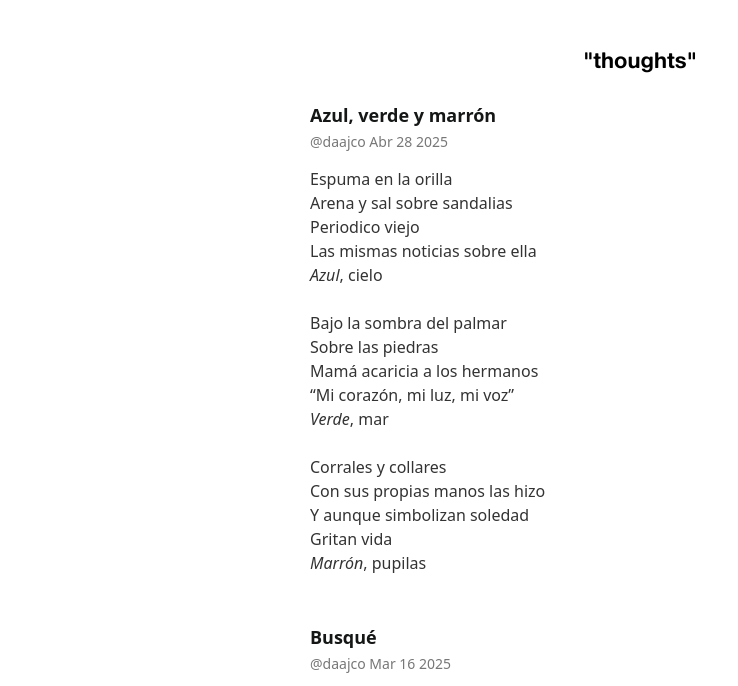
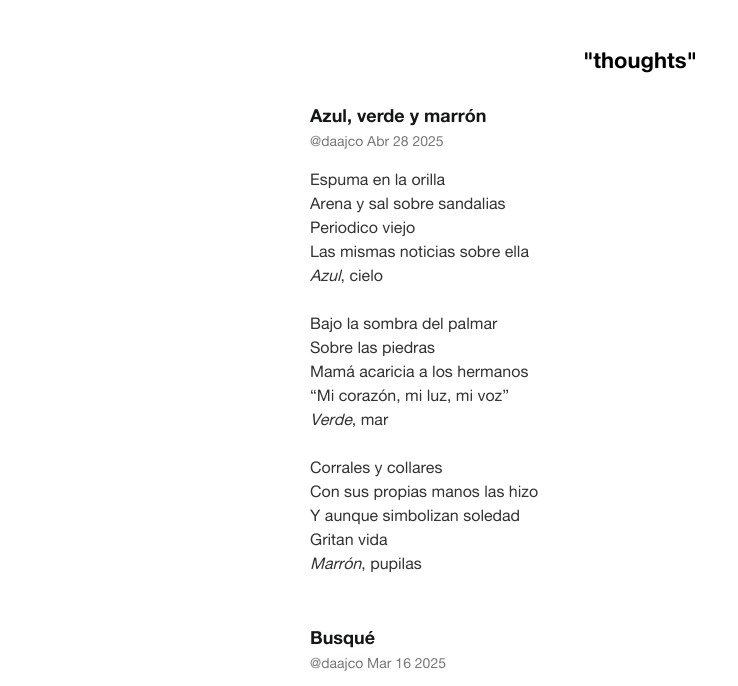
Before and after one commit to Dave-Jcm/davidjaco.me, an Eleventy site: page src/index.njk in a window 1280 px wide. Shown: the part 53-739 px from the top of the page, without its empty margins (0-738 px from the left). Built offline with nearby package versions, Linux system fonts and the light colour scheme; Eleventy itself is replaced by a stand-in of ours; files that its build step writes are made by us from their sources.

Commit message:
Use Alte Haas Grotesk across the site

```diff
--- a/src/css/style.css
+++ b/src/css/style.css
@@ -20,9 +20,7 @@ body {
 	min-height: 100%;
 	background-color: #fff;
 	color: #333;
-	font-family: system-ui, -apple-system, BlinkMacSystemFont, "Segoe UI",
-		Roboto, Oxygen, Ubuntu, Cantarell, "Fira Sans", "Droid Sans",
-		"Helvetica Neue", sans-serif;
+	font-family: "Alte Haas Grotesk", Arial, sans-serif;
 	font-weight: 400;
 	font-size: 16px;
 	line-height: 1.5;
@@ -40,7 +38,8 @@ h3,
 h4,
 h5,
 h6 {
-	font-weight: bold;
+	font-family: "Alte Haas Grotesk", Arial, sans-serif;
+	font-weight: 700;
 	margin-top: 20px;
 	margin-bottom: 10px;
 }
```
